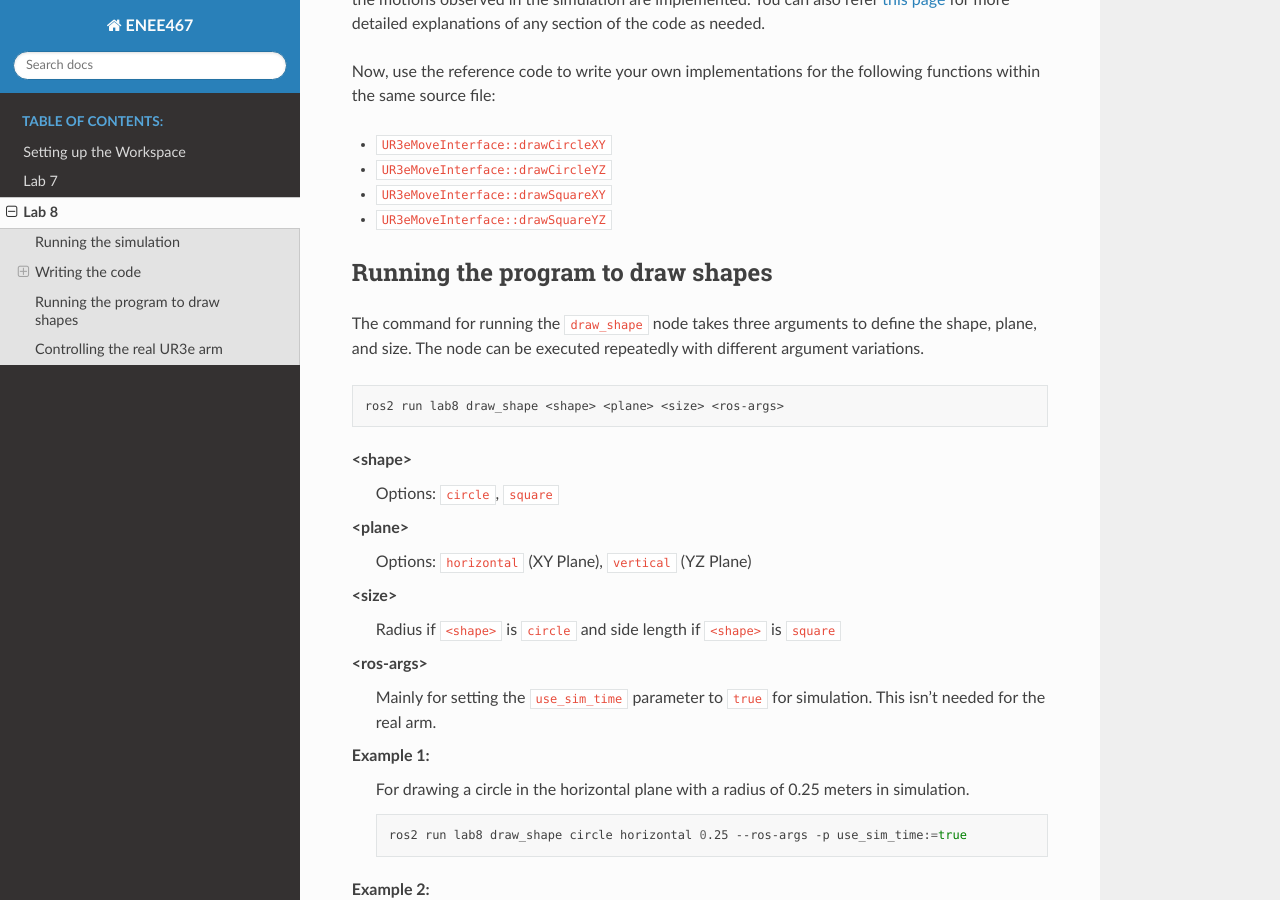
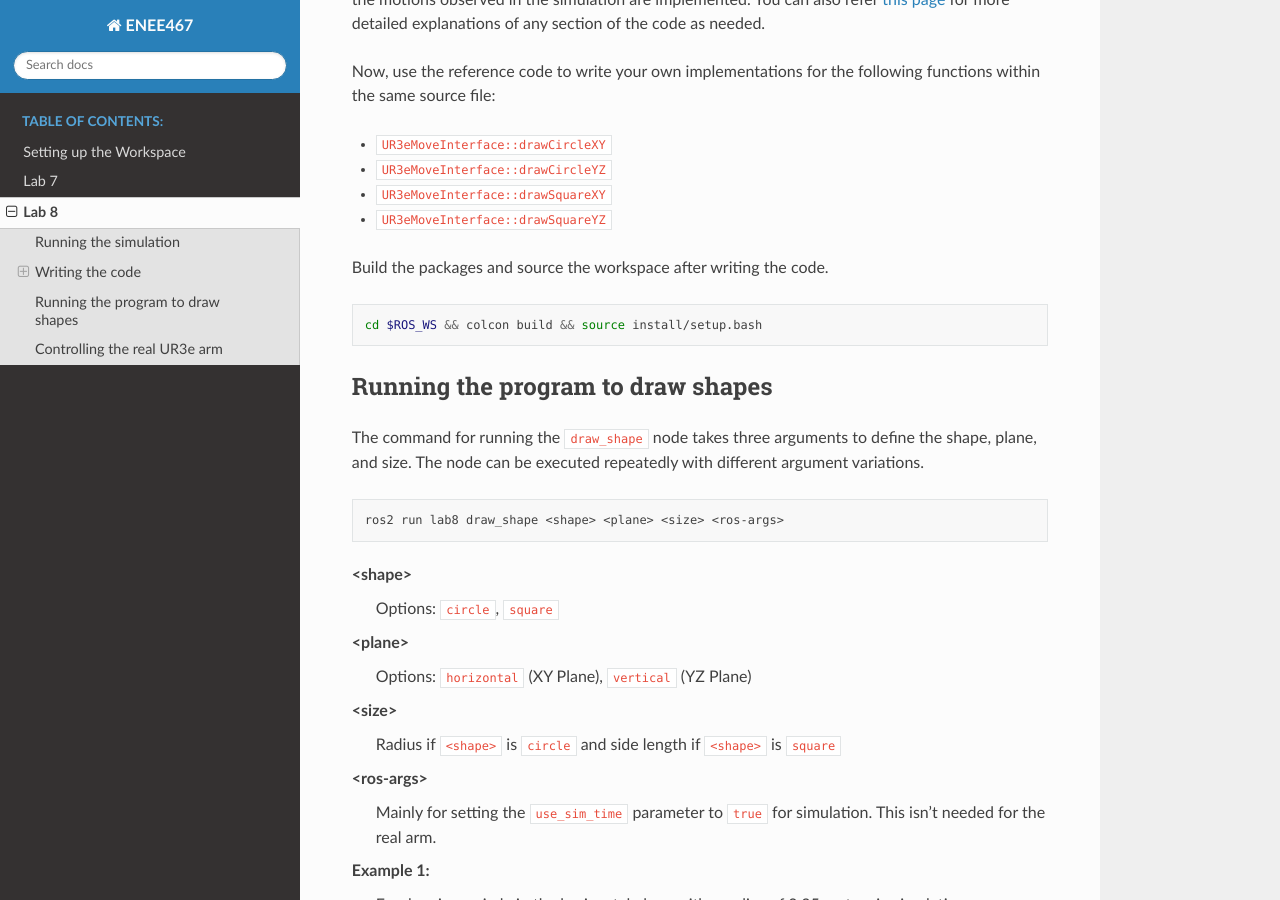
Before and after one commit to ENEE467/Getting_Started, a Sphinx documentation site: the page built from source/Lab8.rst, in a window 1280 px wide and 900 px high, scrolled down 1520 px. Built offline with Sphinx 7.4.7 and the Read the Docs theme 3.1.0, drawn with Linux system fonts in a browser that asks for light colours.

Commit message:
Added an instruction to build the packages after writing the code

```diff
--- a/source/Lab8.rst
+++ b/source/Lab8.rst
@@ -81,6 +81,12 @@ same source file:
 - ``UR3eMoveInterface::drawCircleYZ``
 - ``UR3eMoveInterface::drawSquareXY``
 - ``UR3eMoveInterface::drawSquareYZ``
+
+Build the packages and source the workspace after writing the code.
+
+.. code-block:: bash
+
+  cd $ROS_WS && colcon build && source install/setup.bash
 
 Running the program to draw shapes
 ^^^^^^^^^^^^^^^^^^^^^^^^^^^^^^^^^^
```
